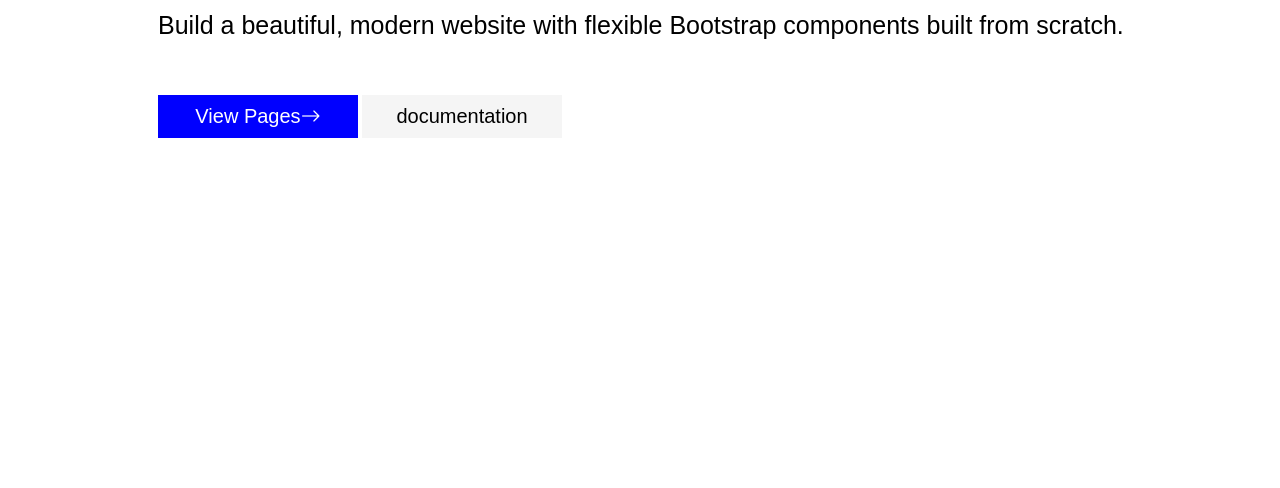
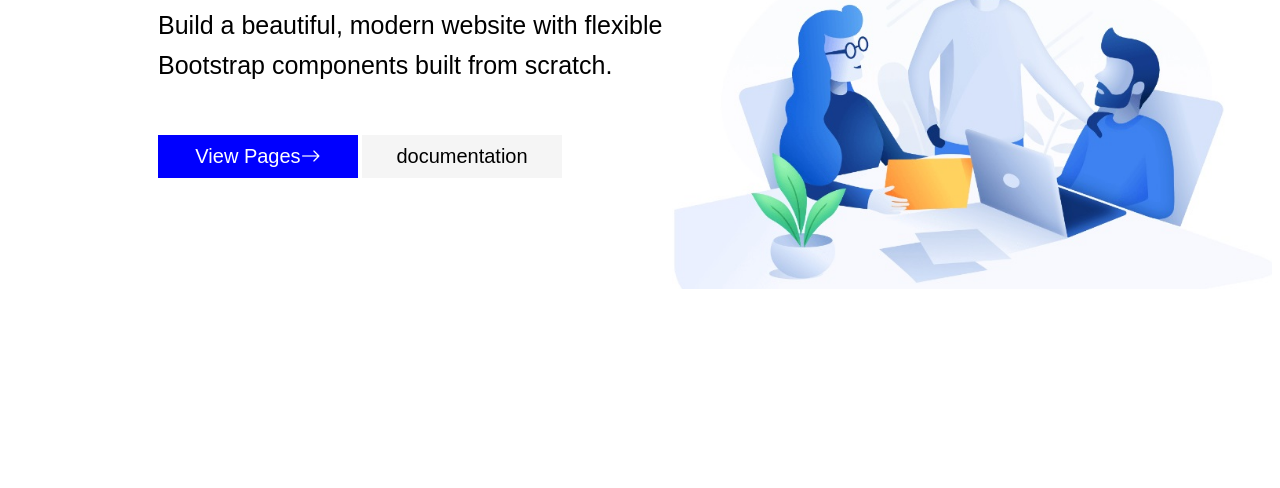
Before and after one commit to Aniket-Tiwari-UI-UX/My-Ui-Portfolio, a website: page public/Text-formet.html in a window 1280 px wide. Shown: the part 312-800 px from the top of the page. Drawn offline with nearby package versions, Linux system fonts and the light colour scheme.

Commit message:
version-7
image updated

```diff
--- a/public/Text-formet.html
+++ b/public/Text-formet.html
@@ -64,7 +64,6 @@
             color: blue;
         }
     </style>
-    <link rel="shortcut ICON" href = "./images/first-demo.jpg">
     <link rel="stylesheet" href="https://cdn.jsdelivr.net/npm/bootstrap-icons@1.11.1/font/bootstrap-icons.css">
 </head>
 <body>
@@ -85,7 +84,7 @@
     </header>
     <section>
         <main>
-            <img src="public/images/first-demo.jpg" align = "right" width = "600">
+            <img src="./images/first-demo.jpg" align = "right" width = "600">
             <div>
                 <div class="main-title">
                     Welcome to <span class="land">Landkit.</span><br>
```
